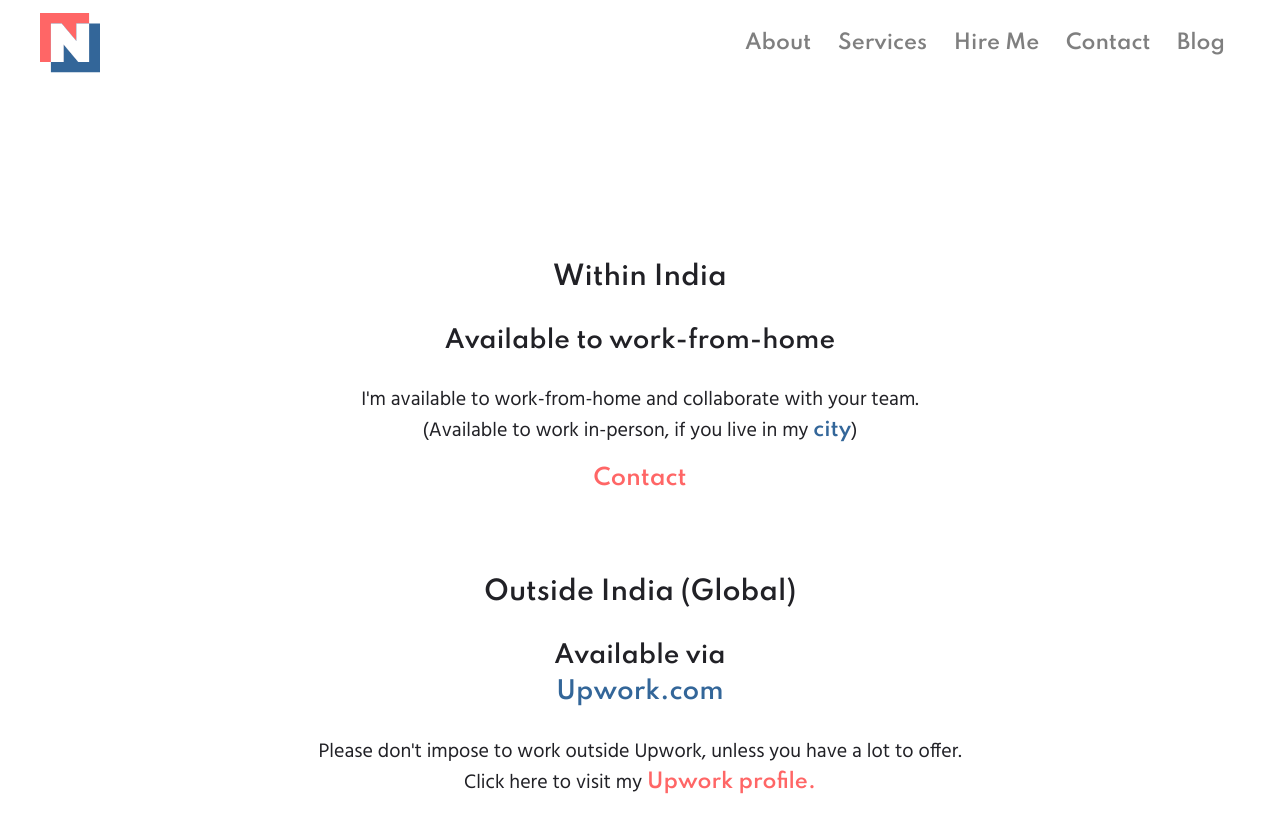
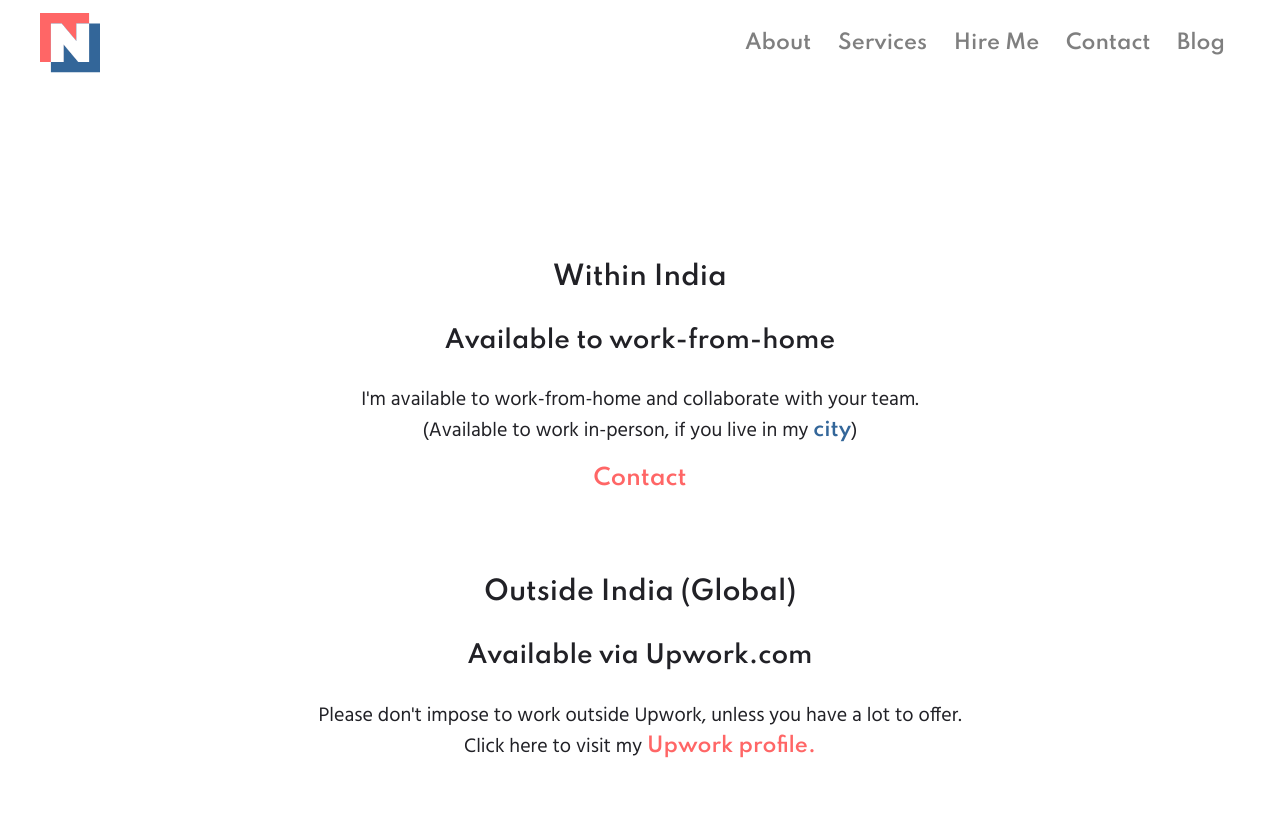
Before and after one commit to narenkram/Lance, a Nuxt app: page /hire-freelance-ui-ux-designer-india in a window 1280 px wide. Shown: the top 832 px of the page. Built offline with nearby package versions, Linux system fonts and the light colour scheme.

Commit message:
Update hire-freelance-ui-ux-designer-india.vue

```diff
--- a/pages/hire-freelance-ui-ux-designer-india.vue
+++ b/pages/hire-freelance-ui-ux-designer-india.vue
@@ -4,14 +4,7 @@
       <div class="row">
         <div class="col-12 order-2 text-center mt-4">
           <h3>Outside India (Global)</h3>
-          <h4>
-            Available via <br />
-            <a
-              href="https://www.upwork.com/freelancers/~01d7fc59aedbaa665c"
-              class="text-secondary"
-              >Upwork.com</a
-            >
-          </h4>
+          <h4>Available via Upwork.com</h4>
           <p class="Text_M Text_dark">
             Please don't impose to work outside Upwork, unless you have a lot to
             offer. <br />
@@ -28,9 +21,17 @@
           <h4>Available to work-from-home</h4>
           <p class="Text_M Text_dark">
             I'm available to work-from-home and collaborate with your team.<br />
-            (Available to work in-person, if you live in my <a href="https://goo.gl/maps/TMwfgu8odj2eNGUb9" target="_blank" class="text-secondary">city</a>)
+            (Available to work in-person, if you live in my
+            <a
+              href="https://goo.gl/maps/TMwfgu8odj2eNGUb9"
+              target="_blank"
+              class="text-secondary"
+              >city</a
+            >)
           </p>
-          <nuxt-link to="/#contact" class="Text_L text-primary">Contact</nuxt-link>
+          <nuxt-link to="/#contact" class="Text_L text-primary"
+            >Contact</nuxt-link
+          >
         </div>
       </div>
     </section>
```
